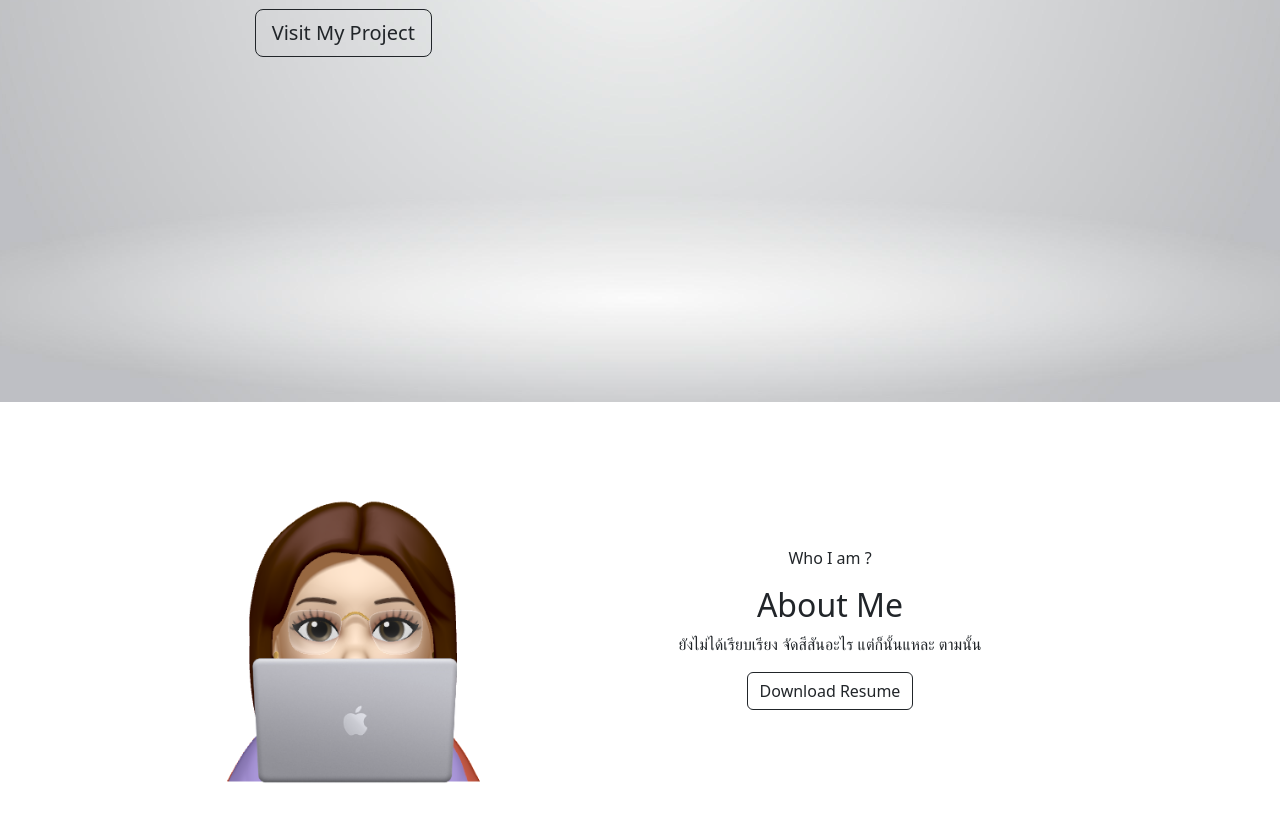
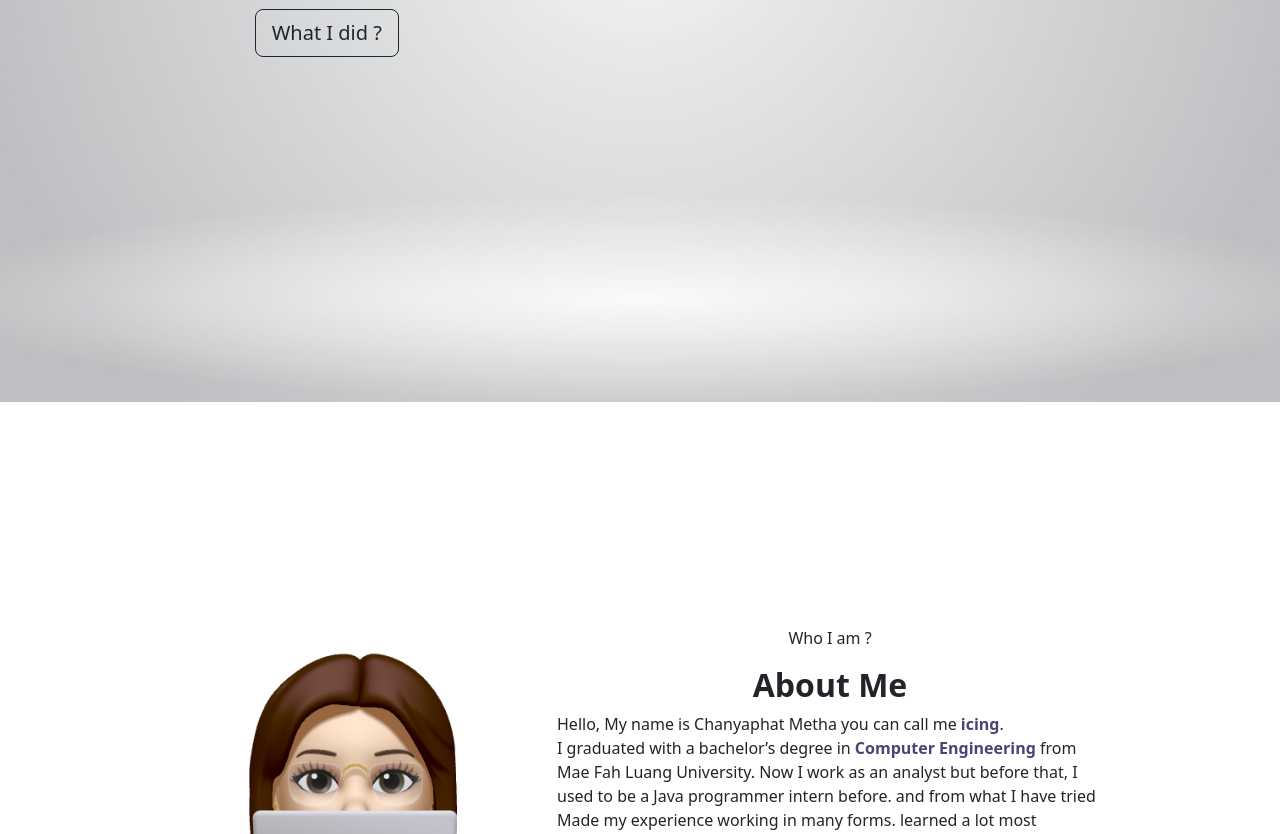
Before and after one commit to icestuwady/cyp-portfolio, a plain HTML site: page index.html in a window 1280 px wide. Shown: the part 658-1492 px from the top of the page. Drawn offline with nearby package versions, Linux system fonts and the light colour scheme.

Commit message:
Update About Me

```diff
--- a/index.html
+++ b/index.html
@@ -45,13 +45,13 @@
           <div class="text-back">
               <h1 class="mb-3" style="text-align: left;font-weight: bold;font-size: 10vw;">Hi !</h1>
               <h1 class="mb-3" style="text-align: left;font-weight: bold;font-size: 5vw;">I am <span style="color: rgb(68, 73, 115);">Chanyaphat Metha</span></h1>
-              <a class="btn btn-outline-dark btn-lg" href="#project" role="button">Visit My Project</a>
+              <a class="btn btn-outline-dark btn-lg" href="#project" role="button">What I did ?</a>
           </div>
         </div>
       </div>
     </header>
 
-    <section id="about" class="pt-5">
+    <section id="about" style="padding: 200px 0;">
       <div class="container justify-content-center align-items-center">
         <div class="row">
           <div class="col-lg-1 col-md-12"></div>
@@ -60,8 +60,10 @@
           </div>
           <div class="col-lg-6 col-md-12 my-auto" style="text-align: center;vertical-align: middle;">
             <p>Who I am ?</p>
-            <h2>About Me</h2>
-            <p>ยังไม่ได้เรียบเรียง จัดสีสันอะไร แต่ก็นั้นแหละ ตามนั้น</p>
+            <h2 style="font-weight: bold;">About Me</h2>
+            <p style="text-align: left;">Hello, My name is Chanyaphat Metha you can call me <span style="color: rgb(73, 68, 115);font-weight: bold;">icing</span>.<br>
+              I graduated with a bachelor’s degree in <span style="color: rgb(73, 68, 115);font-weight: bold;">Computer Engineering</span> from Mae Fah Luang University.
+              Now I work as an analyst but before that, I used to be a Java programmer intern before. and from what I have tried Made my experience working in many forms. learned a lot most importantly, it also made me understand myself in which line of work I would like to develop myself.<span style="color: rgb(205, 130, 112);font-weight: bold;"> Yes, it is the developer!</span></p>
             <a class="btn btn-outline-dark btn-md" href="Assets/Resume Chanyaphat Metha.pdf" download role="button">Download Resume</a>
           </div>
           <div class="col-lg-1 col-md-12"></div>
@@ -113,7 +115,7 @@
 
     <footer class="pt-5 text-center">
       <!-- Copyright -->
-      <div class="text-center text-dark p-3" style="background-color: rgba(0, 0, 0, 0.1);">
+      <div class="text-center text-dark p-3">
         © 2023 :
         <a class="text-dark" href="https://icestuwady.github.io/cyp-portfolio">cyp-portfolio</a>
       </div>
```
